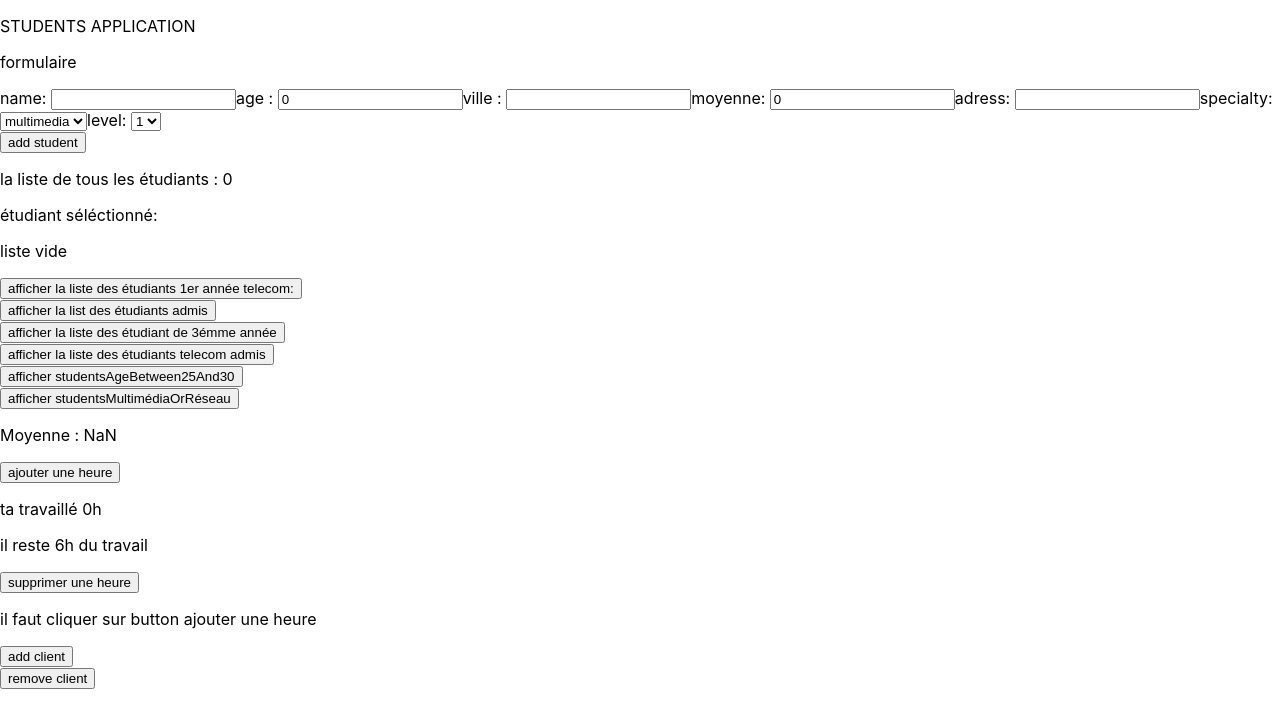
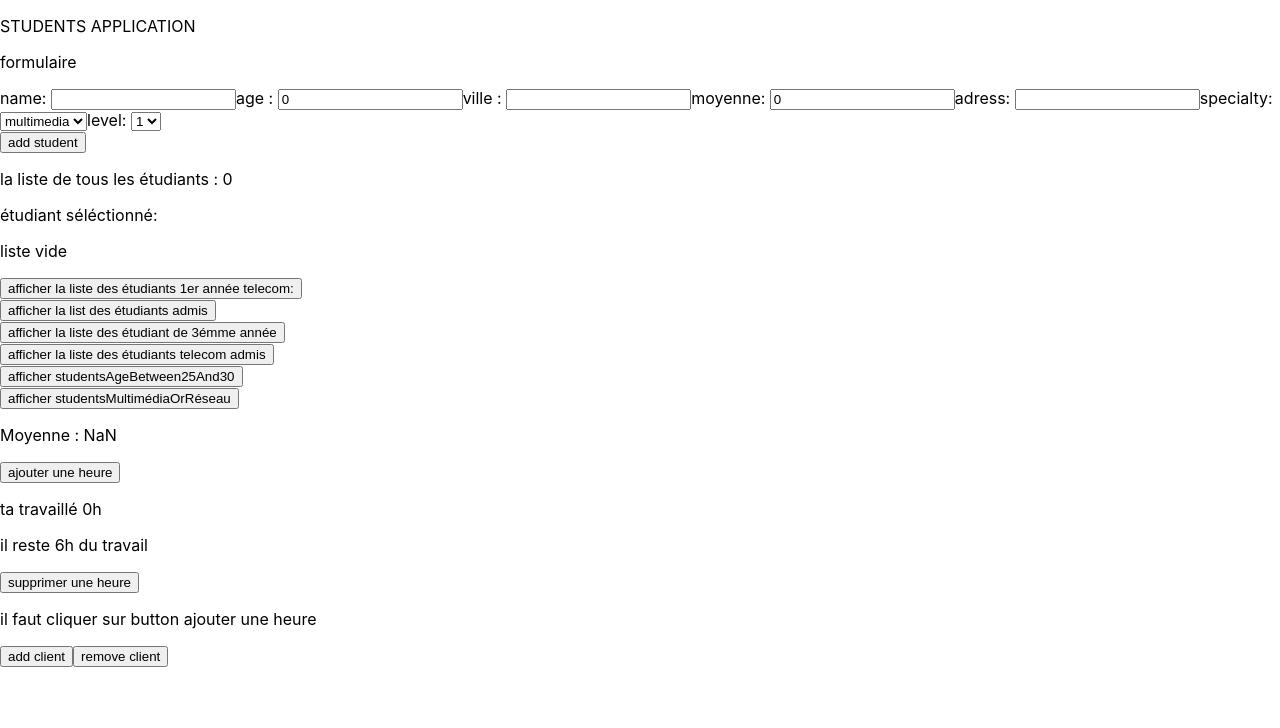
Before and after one commit to Anfel-web/studentReact, a React (Create React App) app: page / in a window 1280 px wide. Shown: the top 728 px of the page. Built offline with nearby package versions, Linux system fonts and the light colour scheme.

Commit message:
GenericButton

```diff
--- a/src/components/GenericButton.jsx
+++ b/src/components/GenericButton.jsx
@@ -1,9 +1,9 @@
 import React from "react";
 const GenericButton = (props) => {
   return (
-    <div>
-      <button >{props.label}</button>
-    </div>
+
+    <button >{props.label}</button>
+
   )
 }
 export default GenericButton;
--- a/src/components/Students.jsx
+++ b/src/components/Students.jsx
@@ -5,7 +5,7 @@ import StudentsTimeTable from "../components/StudentsTimeTable";
 import GenericList from "./GenericList";
 import GenericButton from "./GenericButton";
 
-const Students = (props) => {
+const Students = () => {
     const [buttonAddTitle, setButtonAddTitle] = useState("add student");
     const [name, setName] = useState("");
     const [age, setAge] = useState(0);
@@ -75,6 +75,3 @@ const Students = (props) => {
     )
 }
 export default Students;
-
-// composant generic button
-// afficher le composant generic button deux mara taffichi add client w mara taffichi remove client
```
